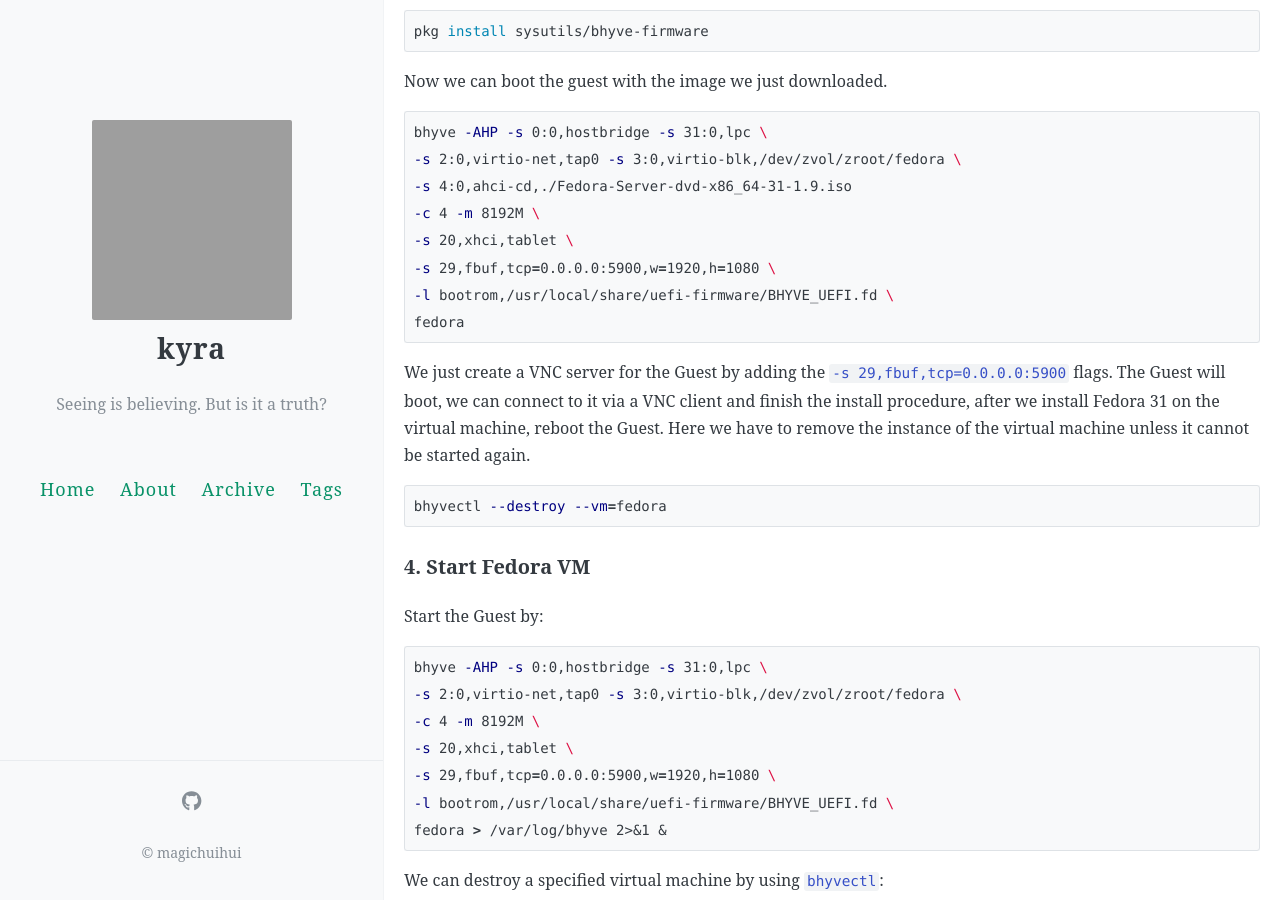
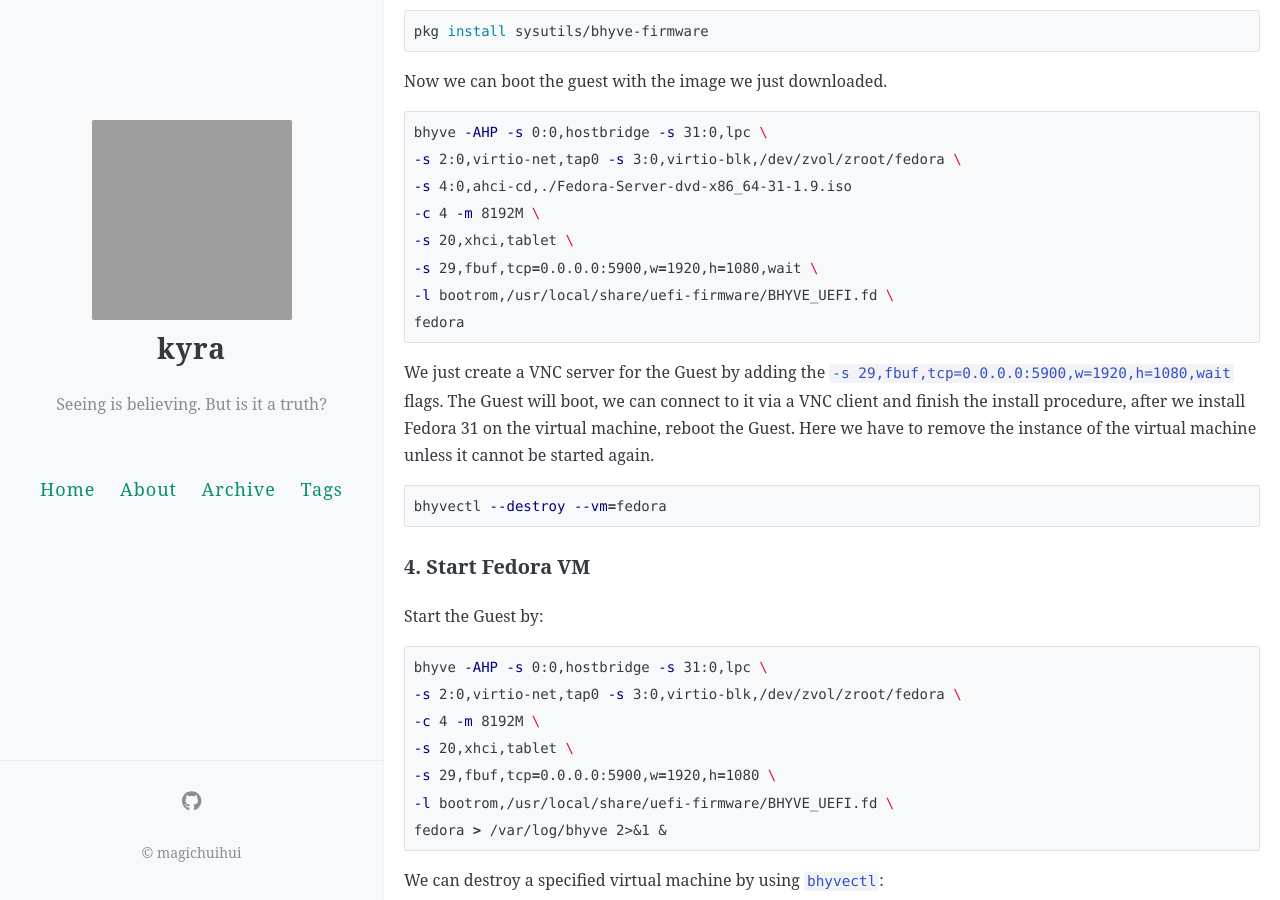
Before and after one commit to magichuihui/magichuihui.github.io, a Jekyll site: the page built from _posts/2020-02-29-freebsd-x11-forwarding.md, in a window 1280 px wide and 900 px high, scrolled down 1334 px. Built offline with Jekyll 4.4.1, drawn with Linux system fonts in a browser that asks for light colours; nearby versions of some CDN libraries; comment, search, counter and statistics services are not loaded; grey boxes are pictures that could not be loaded.

Commit message:
vnc flags

````diff
--- a/_posts/2020-02-29-freebsd-x11-forwarding.md
+++ b/_posts/2020-02-29-freebsd-x11-forwarding.md
@@ -71,12 +71,12 @@
 -s 4:0,ahci-cd,./Fedora-Server-dvd-x86_64-31-1.9.iso
 -c 4 -m 8192M \
 -s 20,xhci,tablet \
--s 29,fbuf,tcp=0.0.0.0:5900,w=1920,h=1080 \
+-s 29,fbuf,tcp=0.0.0.0:5900,w=1920,h=1080,wait \
 -l bootrom,/usr/local/share/uefi-firmware/BHYVE_UEFI.fd \
 fedora
 ```
 
-We just create a VNC server for the Guest by adding the `-s 29,fbuf,tcp=0.0.0.0:5900` flags. The Guest will boot, we can connect to it via a VNC client and finish the install procedure, after we install Fedora 31 on the virtual machine, reboot the Guest. Here we have to remove the instance of the virtual machine unless it cannot be started again.
+We just create a VNC server for the Guest by adding the `-s 29,fbuf,tcp=0.0.0.0:5900,w=1920,h=1080,wait` flags. The Guest will boot, we can connect to it via a VNC client and finish the install procedure, after we install Fedora 31 on the virtual machine, reboot the Guest. Here we have to remove the instance of the virtual machine unless it cannot be started again.
 
 ```bash
 bhyvectl --destroy --vm=fedora
````
